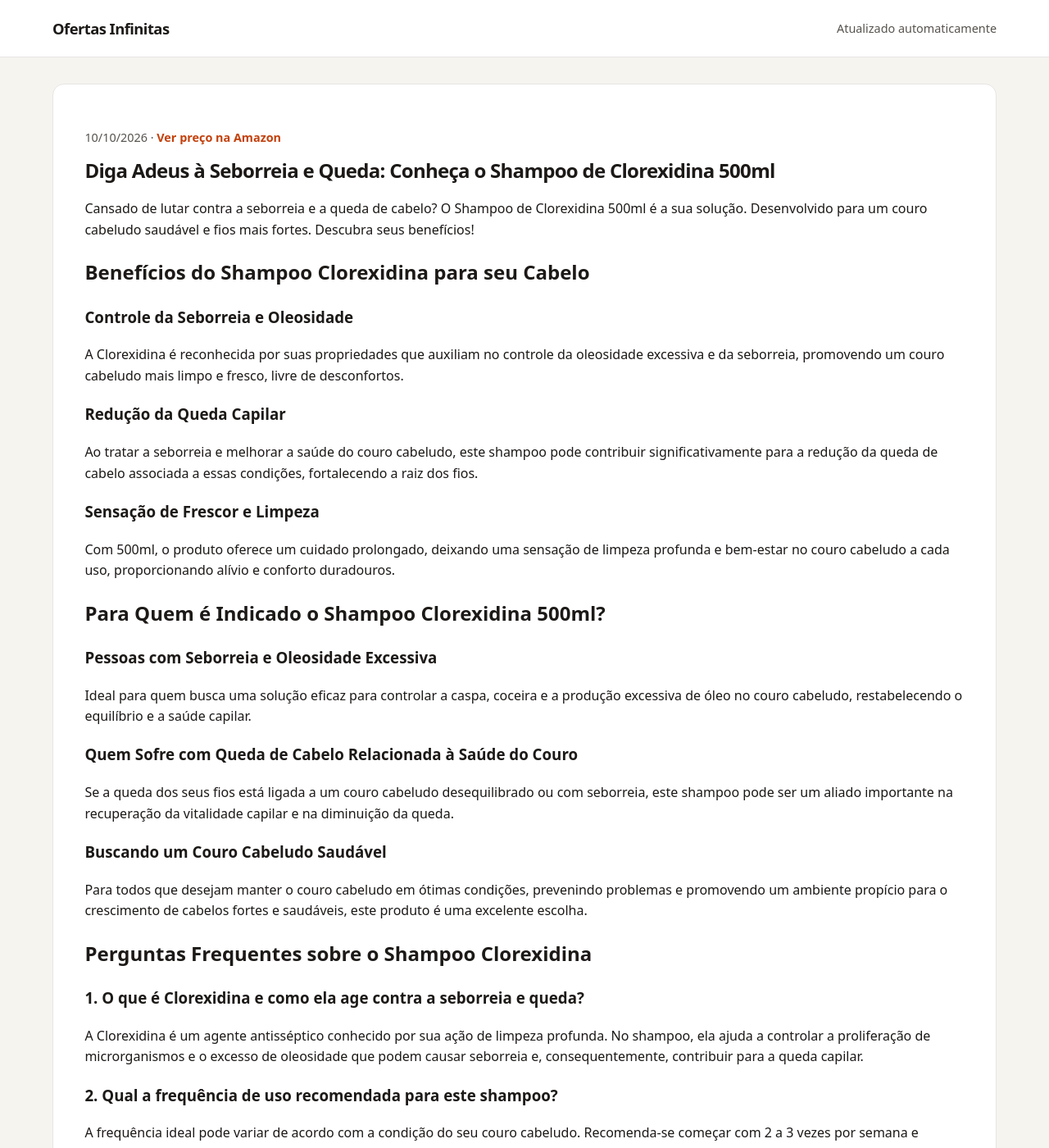
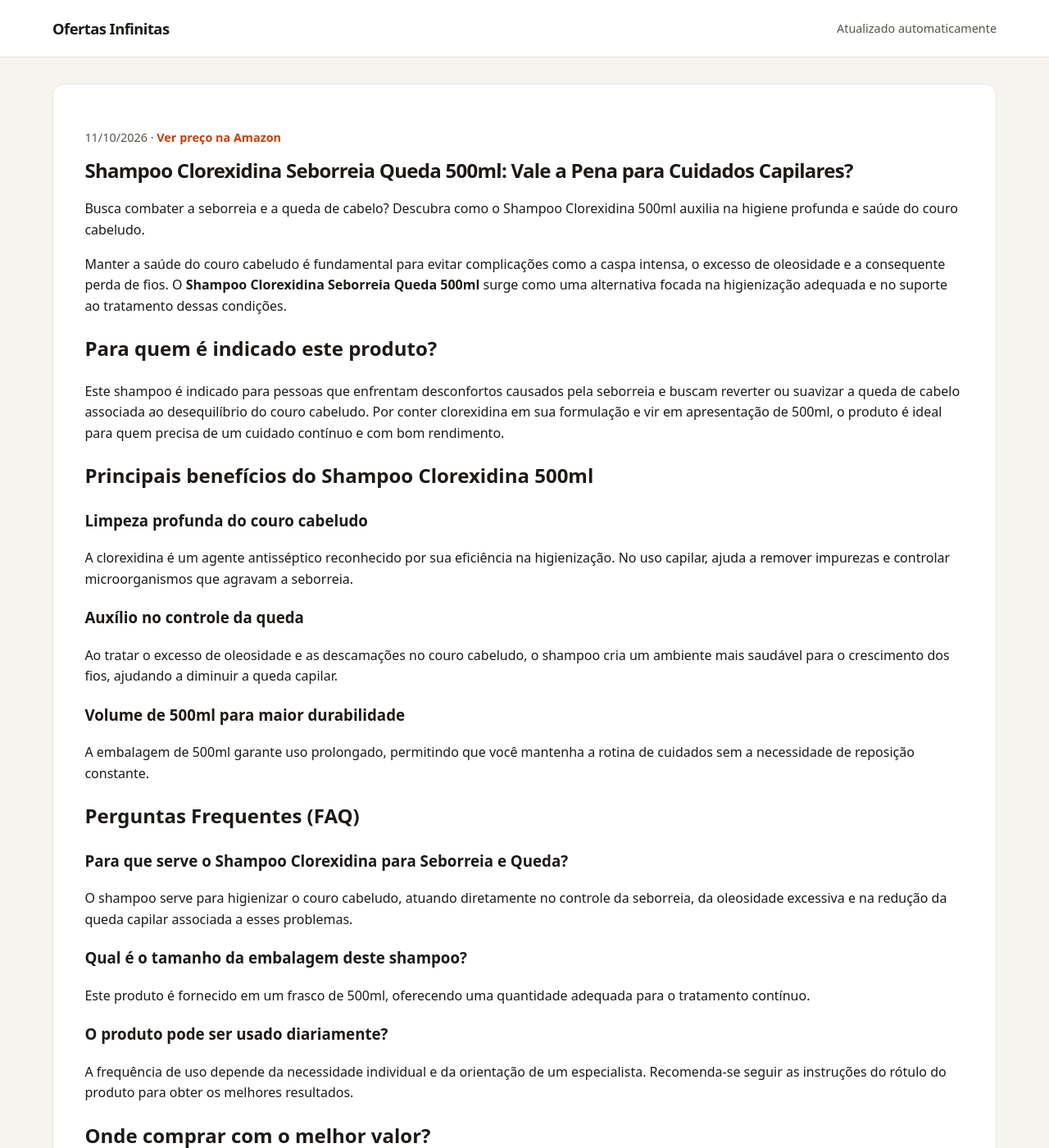
Before and after one commit to Monuver/afiliado, a Jekyll site: the page built from _posts/2026-08-19-shampoo-clorexidina-seborreia-queda-500ml-b09l9qkmd1.md, in a window 1280 px wide and 1400 px high. Shown: the whole window at 82% size. Built offline with Jekyll 4.4.1, drawn with Linux system fonts in a browser that asks for light colours; some of the changed text lies outside the part shown.

Commit message:
chore: novas ofertas geradas automaticamente

```diff
--- a/_posts/2026-08-19-shampoo-clorexidina-seborreia-queda-500ml-b09l9qkmd1.md
+++ b/_posts/2026-08-19-shampoo-clorexidina-seborreia-queda-500ml-b09l9qkmd1.md
@@ -1,8 +1,8 @@
 ---
 layout: post
-title: 'Diga Adeus à Seborreia e Queda: Conheça o Shampoo de Clorexidina 500ml'
-description: Cansado de lutar contra a seborreia e a queda de cabelo? O Shampoo de Clorexidina 500ml é a sua solução. Desenvolvido para um couro cabeludo saudável e...
-date: 2026-10-10 11:18:23 -0300
+title: 'Shampoo Clorexidina Seborreia Queda 500ml: Vale a Pena para Cuidados Capilares?'
+description: Busca combater a seborreia e a queda de cabelo? Descubra como o Shampoo Clorexidina 500ml auxilia na higiene profunda e saúde do couro cabeludo.
+date: 2026-10-11 11:43:23 -0300
 categories:
 - ofertas
 image: ''
@@ -10,42 +10,40 @@ preco: Ver preço na Amazon
 affiliate_url: https://amzn.to/4qzhrZ9
 ---
 
-# Diga Adeus à Seborreia e Queda: Conheça o Shampoo de Clorexidina 500ml
+# Shampoo Clorexidina Seborreia Queda 500ml: Vale a Pena para Cuidados Capilares?
 
-Cansado de lutar contra a seborreia e a queda de cabelo? O Shampoo de Clorexidina 500ml é a sua solução. Desenvolvido para um couro cabeludo saudável e fios mais fortes. Descubra seus benefícios!
+Busca combater a seborreia e a queda de cabelo? Descubra como o Shampoo Clorexidina 500ml auxilia na higiene profunda e saúde do couro cabeludo.
 
-## Benefícios do Shampoo Clorexidina para seu Cabelo
+Manter a saúde do couro cabeludo é fundamental para evitar complicações como a caspa intensa, o excesso de oleosidade e a consequente perda de fios. O **Shampoo Clorexidina Seborreia Queda 500ml** surge como uma alternativa focada na higienização adequada e no suporte ao tratamento dessas condições.
 
-### Controle da Seborreia e Oleosidade
-A Clorexidina é reconhecida por suas propriedades que auxiliam no controle da oleosidade excessiva e da seborreia, promovendo um couro cabeludo mais limpo e fresco, livre de desconfortos.
+## Para quem é indicado este produto?
 
-### Redução da Queda Capilar
-Ao tratar a seborreia e melhorar a saúde do couro cabeludo, este shampoo pode contribuir significativamente para a redução da queda de cabelo associada a essas condições, fortalecendo a raiz dos fios.
+Este shampoo é indicado para pessoas que enfrentam desconfortos causados pela seborreia e buscam reverter ou suavizar a queda de cabelo associada ao desequilíbrio do couro cabeludo. Por conter clorexidina em sua formulação e vir em apresentação de 500ml, o produto é ideal para quem precisa de um cuidado contínuo e com bom rendimento.
 
-### Sensação de Frescor e Limpeza
-Com 500ml, o produto oferece um cuidado prolongado, deixando uma sensação de limpeza profunda e bem-estar no couro cabeludo a cada uso, proporcionando alívio e conforto duradouros.
+## Principais benefícios do Shampoo Clorexidina 500ml
 
-## Para Quem é Indicado o Shampoo Clorexidina 500ml?
+### Limpeza profunda do couro cabeludo
+A clorexidina é um agente antisséptico reconhecido por sua eficiência na higienização. No uso capilar, ajuda a remover impurezas e controlar microorganismos que agravam a seborreia.
 
-### Pessoas com Seborreia e Oleosidade Excessiva
-Ideal para quem busca uma solução eficaz para controlar a caspa, coceira e a produção excessiva de óleo no couro cabeludo, restabelecendo o equilíbrio e a saúde capilar.
+### Auxílio no controle da queda
+Ao tratar o excesso de oleosidade e as descamações no couro cabeludo, o shampoo cria um ambiente mais saudável para o crescimento dos fios, ajudando a diminuir a queda capilar.
 
-### Quem Sofre com Queda de Cabelo Relacionada à Saúde do Couro
-Se a queda dos seus fios está ligada a um couro cabeludo desequilibrado ou com seborreia, este shampoo pode ser um aliado importante na recuperação da vitalidade capilar e na diminuição da queda.
+### Volume de 500ml para maior durabilidade
+A embalagem de 500ml garante uso prolongado, permitindo que você mantenha a rotina de cuidados sem a necessidade de reposição constante.
 
-### Buscando um Couro Cabeludo Saudável
-Para todos que desejam manter o couro cabeludo em ótimas condições, prevenindo problemas e promovendo um ambiente propício para o crescimento de cabelos fortes e saudáveis, este produto é uma excelente escolha.
+## Perguntas Frequentes (FAQ)
 
-## Perguntas Frequentes sobre o Shampoo Clorexidina
+### Para que serve o Shampoo Clorexidina para Seborreia e Queda?
+O shampoo serve para higienizar o couro cabeludo, atuando diretamente no controle da seborreia, da oleosidade excessiva e na redução da queda capilar associada a esses problemas.
 
-### 1. O que é Clorexidina e como ela age contra a seborreia e queda?
-A Clorexidina é um agente antisséptico conhecido por sua ação de limpeza profunda. No shampoo, ela ajuda a controlar a proliferação de microrganismos e o excesso de oleosidade que podem causar seborreia e, consequentemente, contribuir para a queda capilar.
+### Qual é o tamanho da embalagem deste shampoo?
+Este produto é fornecido em um frasco de 500ml, oferecendo uma quantidade adequada para o tratamento contínuo.
 
-### 2. Qual a frequência de uso recomendada para este shampoo?
-A frequência ideal pode variar de acordo com a condição do seu couro cabeludo. Recomenda-se começar com 2 a 3 vezes por semana e observar a resposta, podendo ajustar conforme necessário ou sob orientação profissional.
+### O produto pode ser usado diariamente?
+A frequência de uso depende da necessidade individual e da orientação de um especialista. Recomenda-se seguir as instruções do rótulo do produto para obter os melhores resultados.
 
-### 3. Este shampoo pode ser usado em qualquer tipo de cabelo?
-O Shampoo Clorexidina é formulado para tratar especificamente problemas de seborreia e queda, sendo mais indicado para pessoas que enfrentam essas condições, independentemente do tipo de fio (oleoso, seco, misto), focando na saúde do couro cabeludo.
+## Onde comprar com o melhor valor?
 
-## Garanta Já Seu Shampoo de Clorexidina 500ml!
+Para garantir a compra de um produto original e verificar a disponibilidade em estoque, consulte o link oficial de venda na plataforma da Amazon.
+
 [Confira o preço atualizado na Amazon](https://amzn.to/4qzhrZ9)
```
Also changed, not shown: _posts/2026-08-18-cafeteira-italiana-expresso-aluminio-xicaras-b08b79hyvc.md (+27 -24 lines), _posts/2026-08-19-cadeira-escritorio-presidente-duoffice-du500a-b09vnbcfdj.md (+23 -23 lines), _posts/2026-08-19-flexiveis-cotonete-bastonetes-bellacotton-150unidades-b0cx9wkp1b.md (+24 -23 lines).
